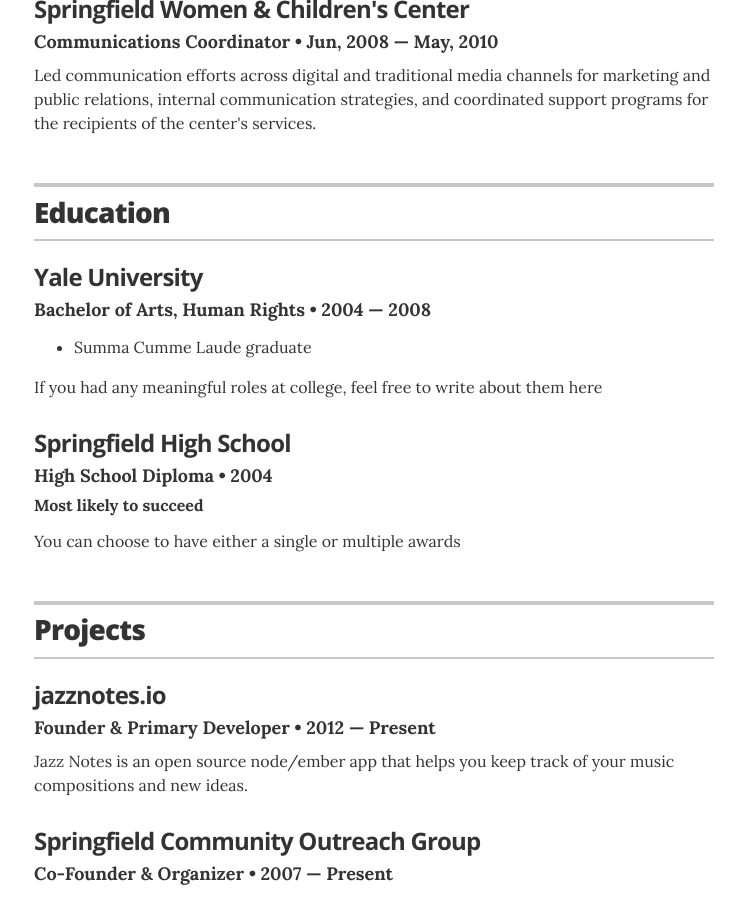
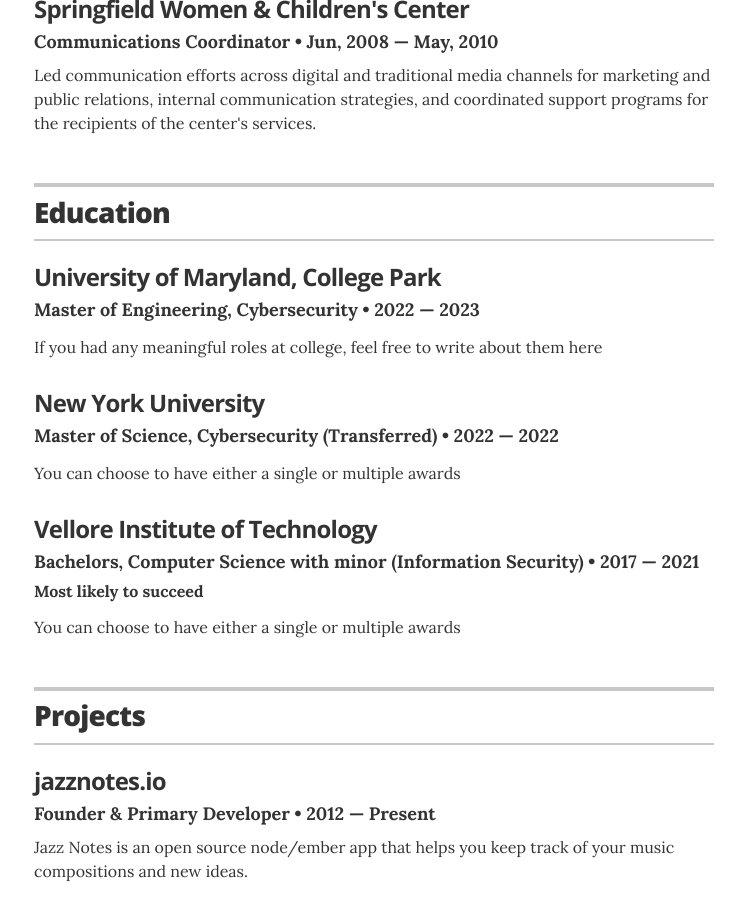
Before and after one commit to MarikalAbhijeet/resume, a Jekyll site: the page built from index.html, in a window 1280 px wide and 900 px high, scrolled down 1141 px. Shown: the whole window, without its empty margins (266-1011 px from the left). Built offline with Jekyll 4.4.1, drawn with Linux system fonts in a browser that asks for light colours.

Commit message:
Update education.yml

```diff
--- a/_data/education.yml
+++ b/_data/education.yml
@@ -1,13 +1,19 @@
 # Degree
-- degree: Bachelor of Arts, Human Rights
-  uni: Yale University
-  year: 2004 &mdash; 2008
-  awards:
-    - award: Summa Cumme Laude graduate
+- degree: Master of Engineering, Cybersecurity
+  uni: University of Maryland, College Park
+  year: 2022 &mdash; 2023
+  #awards:
+    #- award: Summa Cumme Laude graduate
   summary: If you had any meaningful roles at college, feel free to write about them here
 
-- degree: High School Diploma
-  uni: Springfield High School
-  year: 2004
+- degree: Master of Science, Cybersecurity (Transferred)
+  uni: New York University
+  year: 2022 &mdash; 2022
+  #award: Most likely to succeed
+  summary: You can choose to have either a single or multiple awards
+
+- degree: Bachelors, Computer Science with minor (Information Security)
+  uni: Vellore Institute of Technology
+  year: 2017 &mdash; 2021
   award: Most likely to succeed
   summary: You can choose to have either a single or multiple awards
```
